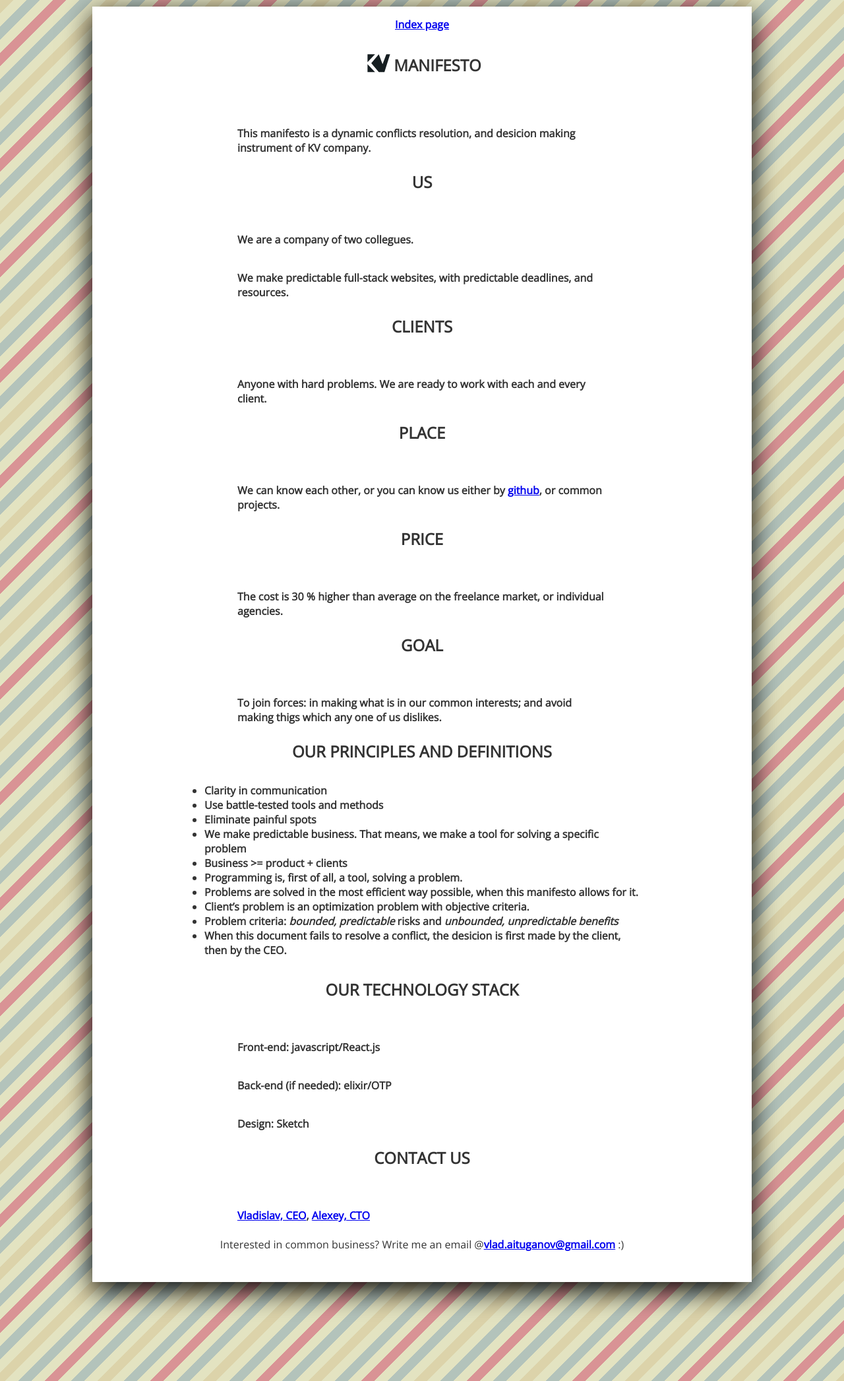
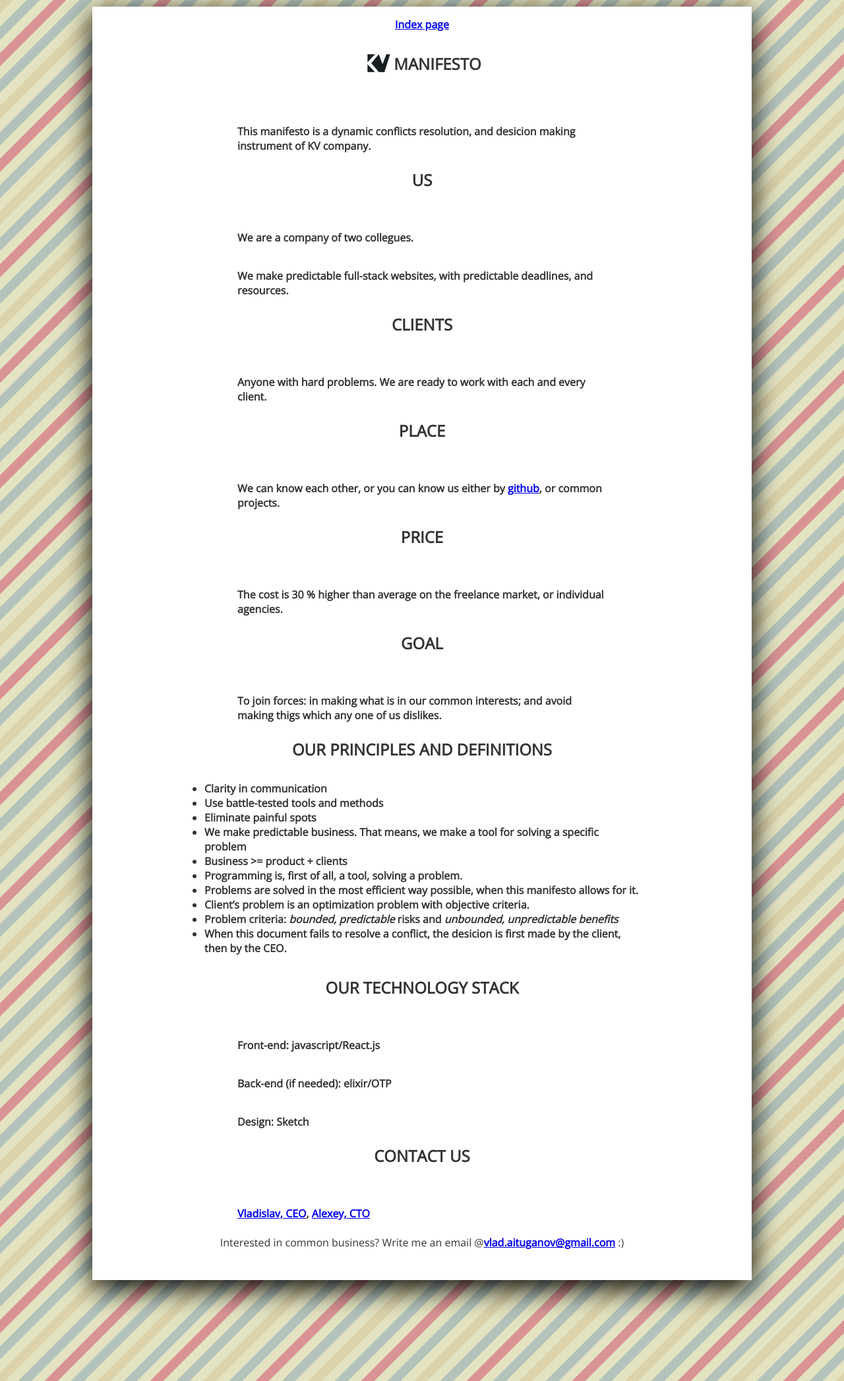
Before and after one commit to Naissur/Naissur.github.io, a Jekyll site: the page built from _posts/2016-04-16-kv-manifest.md, in a window 1280 px wide. Shown: the whole page at 66% size. Built offline with Jekyll 4.4.1, drawn with Linux system fonts in a browser that asks for light colours; comment, search, counter and statistics services are not loaded.

Commit message:
Fix kv manifesto logo position

```diff
--- a/_posts/2016-04-16-kv-manifest.md
+++ b/_posts/2016-04-16-kv-manifest.md
@@ -7,7 +7,7 @@
 ---
 
 
-## <img style="height: 1.96em; vertical-align: middle; margin-bottom: 12px;" src="/res/kv.svg"/>MANIFESTO
+## <img style="height: 1.96em; vertical-align: middle; margin-bottom: 9px;" src="/res/kv.svg"/>MANIFESTO
 
 This **manifesto** is a dynamic conflicts resolution, and desicion making instrument of KV company.
 
```
